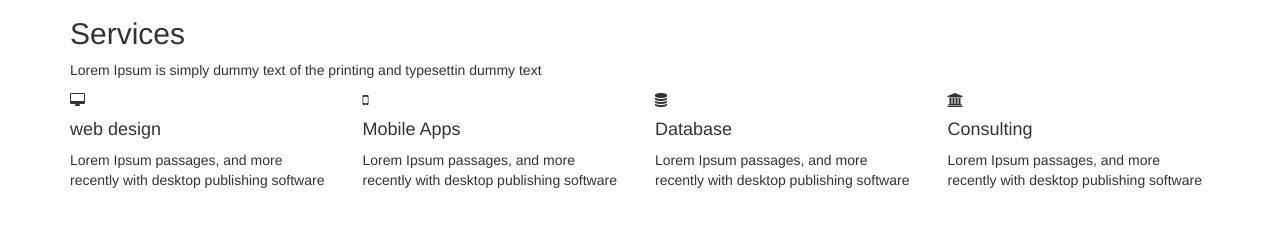
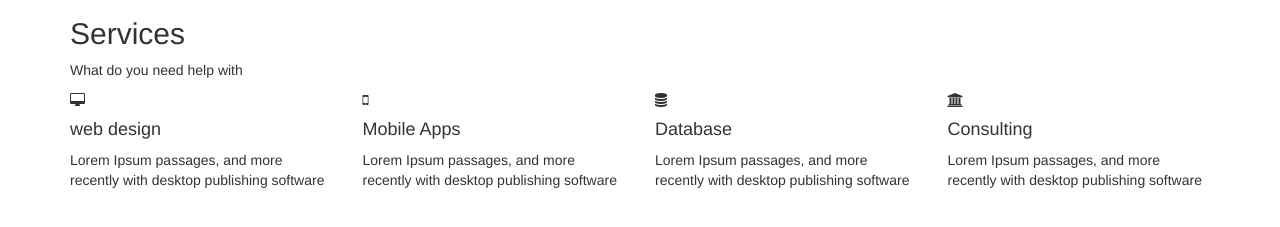
Before and after one commit to jwade2222/hello-world-, a plain HTML site: page index.html in a window 1280 px wide. Shown: the part 323-550 px from the top of the page. Drawn offline with nearby package versions, Linux system fonts and the light colour scheme.

```diff
--- a/index.html
+++ b/index.html
@@ -50,7 +50,7 @@
    <div id="services" class="services">
      <div class="container">
          <h2>Services</h2>
-         <p>Lorem Ipsum is simply dummy text of the printing and typesettin dummy text</p>
+         <p>What do you need help with</p>
          <div class="row">
              <div class="col-lg-3 col-md-3">
                  <i class="fa fa-desktop" aria-hidden="true"></i>
```
Also changed, not shown: 1 other file.
